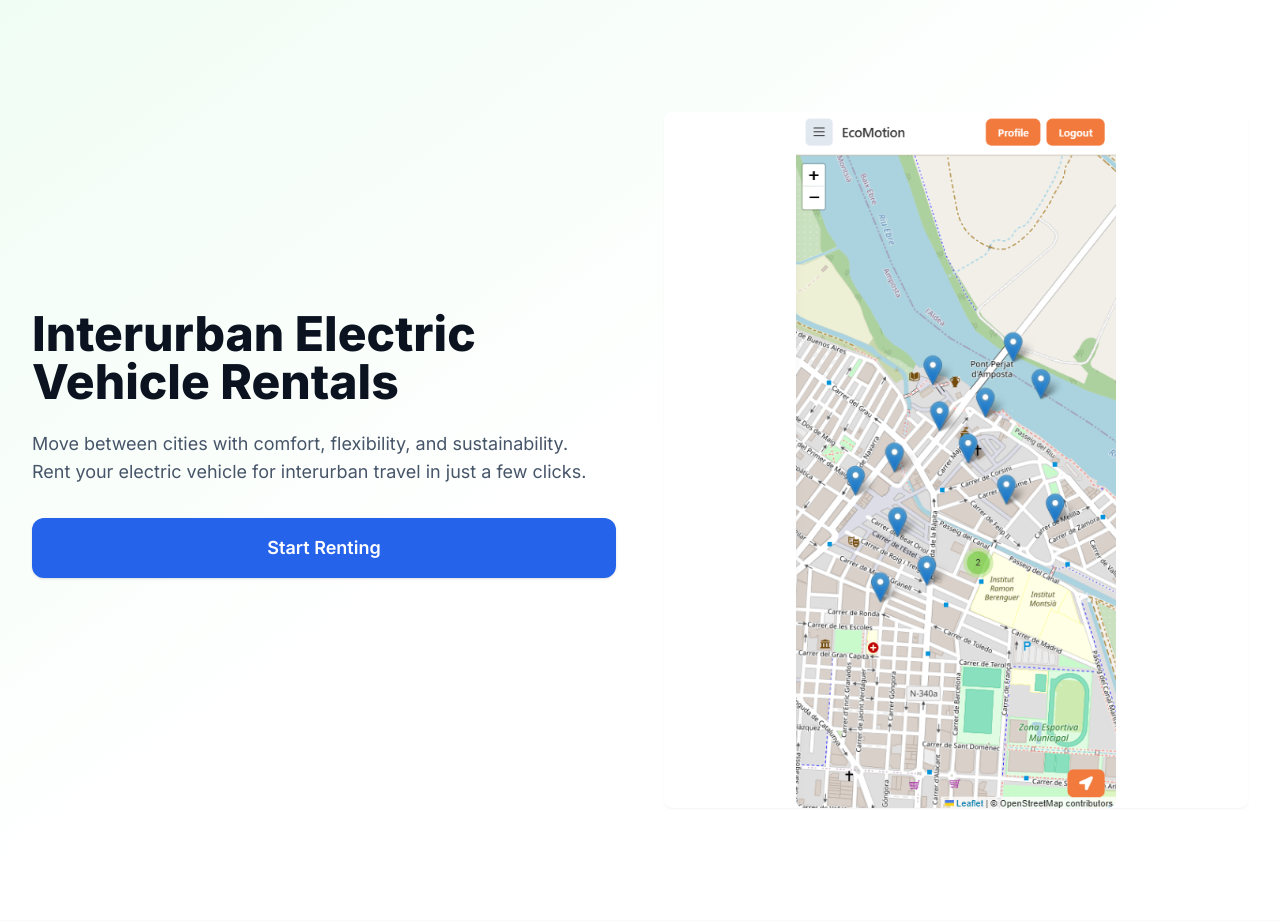
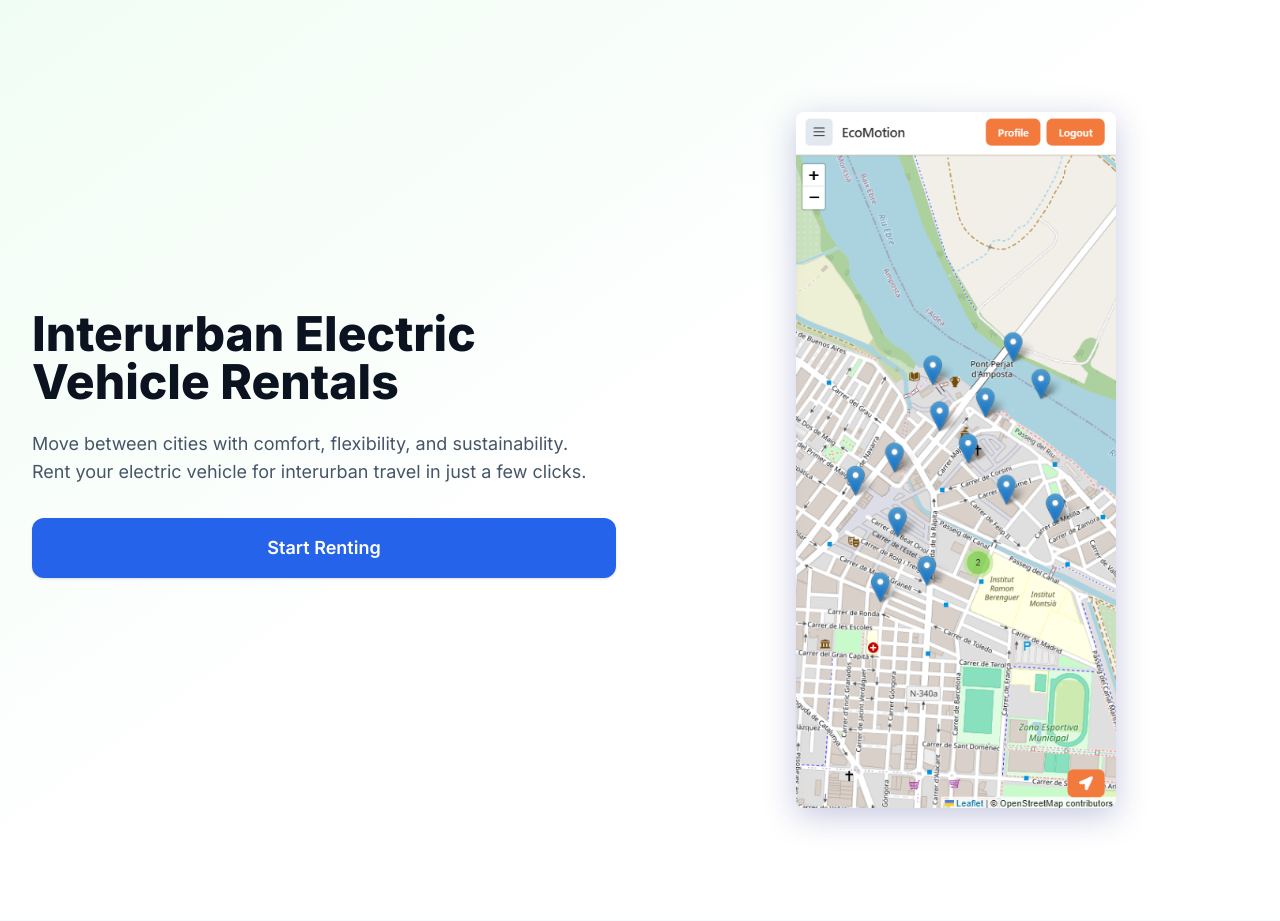
Before and after one commit to rogerpinyol/sims-sprint1-equip4, a PHP site: page /landingpage-Renting.php in a window 1280 px wide. Shown: the part 65-986 px from the top of the page. Run offline with PHP 8.4, Linux system fonts and the light colour scheme; some libraries are stand-ins or nearby versions.

Commit message:
Add: shadows landingpage image

```diff
--- a/public/landingpage-Renting.php
+++ b/public/landingpage-Renting.php
@@ -85,8 +85,8 @@
                     </div>
                 </div>
                 <div class="hidden lg:block">
-					<div class="relative bg-white rounded-lg shadow-sm">
-						<img src="/images/phoneDashboard.png" alt="Dashboard preview" class="w-80 h-auto object-contain rounded-lg mx-auto">
+					<div class="relative">
+						<img src="/images/phoneDashboard.png" alt="Dashboard preview" class="w-80 h-auto object-contain rounded-lg mx-auto shadow-2xl" style="box-shadow:0 8px 32px 0 rgba(31, 38, 135, 0.25);">
 					</div>
 				</div>
             </div>
--- a/public/landingpage.php
+++ b/public/landingpage.php
@@ -86,7 +86,7 @@ I18n::init($locale);
 				</div>
 				<div class="hidden lg:block">
 					<div class="relative bg-white rounded-2xl shadow-md">
-						<img src="/images/adminDashboard.png" alt="<?= htmlspecialchars(__('landing.hero.dashboard_preview_alt')) ?>" class="rounded-lg">
+						<img src="/images/adminDashboard.png" alt="<?= htmlspecialchars(__('landing.hero.dashboard_preview_alt')) ?>" class="rounded-lg shadow-2xl" style="box-shadow:0 8px 32px 0 rgba(31,38,135,0.25);">
 					</div>
 				</div>
 			</div>
```
